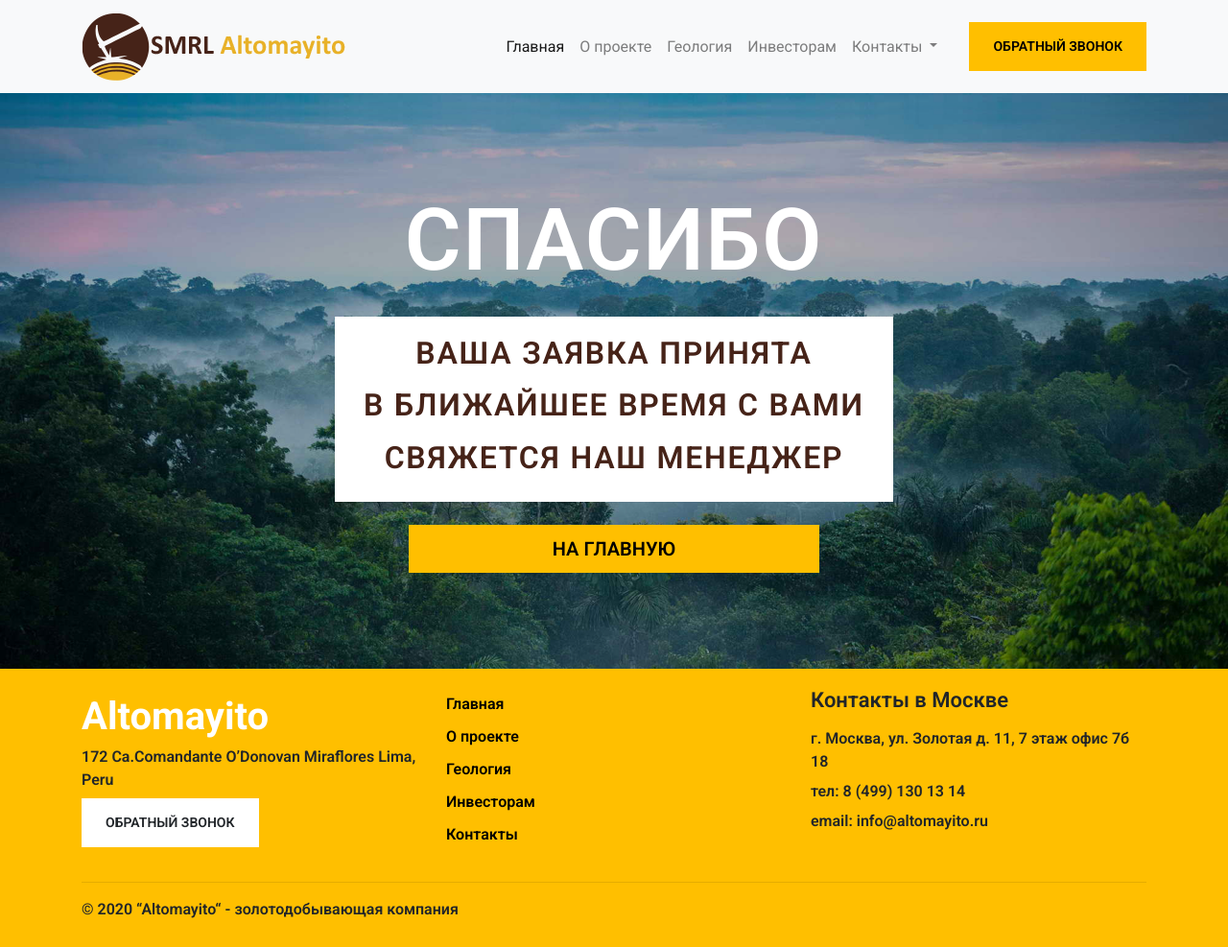
After one commit to StudioDivier/golden-trust, a Django app: page /thanks in a window 1280 px wide. The commit adds this page. Shown: the whole page at 96% size. Run offline with Django 3.2, Linux system fonts and the light colour scheme; some libraries are stand-ins or nearby versions.

Commit message:
thx page

```diff
--- a/app/static/css/style.css
+++ b/app/static/css/style.css
@@ -73,7 +73,7 @@ header nav ul li {
 }
 
 .main {
-  background-image: url(../img/bg-main.png);
+  background-image: url(../../img/bg-main.png);
   background-position: center center;
   background-size: cover;
   background-repeat: no-repeat;
@@ -236,7 +236,7 @@ header nav ul li {
   margin-bottom: 25px;
 }
 .index-block-four ul {
-  list-style: url(../img/li-dot.png);
+  list-style: url("../../img/li-dot.png");
   padding-left: 25px;
 }
 .index-block-four ul li {
@@ -497,3 +497,60 @@ footer h5 {
   background-color: #462318;
   color: #ffffff;
 }
+
+.thanks-cont {
+  background-image: url(../img/bg-main.png);
+  background-position: center center;
+  background-size: cover;
+  background-repeat: no-repeat;
+  display: flex;
+  align-items: center;
+  justify-content: center;
+}
+.thanks-cont .container {
+  display: flex;
+  flex-direction: column;
+  align-items: center;
+  justify-content: center;
+  height: 600px;
+}
+.thanks-cont .container .accepted {
+  background: white;
+  padding: 15px;
+}
+.thanks-cont .container .accepted h2 {
+  font-weight: 600;
+}
+.thanks-cont .container .thx {
+  padding: 10px 150px;
+}
+.thanks-cont h1 {
+  text-transform: uppercase;
+  color: #ffffff;
+  font-weight: 600;
+  letter-spacing: 2px;
+  font-size: 90px;
+  margin-bottom: 25px;
+  text-align: center;
+}
+@media (max-width: 768px) {
+  .thanks-cont h1 {
+    font-size: 50px;
+  }
+}
+.thanks-cont h2 {
+  text-transform: uppercase;
+  color: #462318;
+  background-color: #ffffff;
+  letter-spacing: 1.8px;
+  padding: 4px 15px;
+  text-align: center;
+}
+@media (max-width: 768px) {
+  .thanks-cont h2 {
+    font-size: 25px;
+  }
+}
+.thanks-cont a {
+  font-size: 20px;
+}
--- a/app/static/scss/main/main.scss
+++ b/app/static/scss/main/main.scss
@@ -45,6 +45,7 @@
     justify-content: center;
     height: 600px;
   }
+
 
   h1 {
     text-transform: uppercase;
--- /dev/null
+++ b/app/static/scss/main/thanks.scss
@@ -0,0 +1,67 @@
+@import "../colors";
+@import "../screen";
+
+
+.thanks-cont {
+  background-image: url(../img/bg-main.png);
+  background-position: center center;
+  background-size: cover;
+  background-repeat: no-repeat;
+
+
+  display: flex;
+  align-items: center;
+  justify-content: center;
+
+
+  .container {
+    display: flex;
+    flex-direction: column;
+    align-items: center;
+    justify-content: center;
+    height: 600px;
+
+    .accepted {
+      background: white;
+      padding: 15px;
+      h2{
+        font-weight: 600;
+      }
+    }
+
+    .thx{
+      padding: 10px 150px;
+    }
+  }
+
+
+  h1 {
+    text-transform: uppercase;
+    color: $light;
+    font-weight: 600;
+    letter-spacing: 2px;
+    font-size: 90px;
+    margin-bottom: 25px;
+    text-align: center;
+
+    @include md-max {
+      font-size: 50px;
+    }
+  }
+
+  h2 {
+    text-transform: uppercase;
+    color: $brown;
+    background-color: $light;
+    letter-spacing: 1.8px;
+    padding: 4px 15px;
+    text-align: center;
+    @include md-max {
+      font-size: 25px;
+    }
+  }
+
+  a {
+    font-size: 20px;
+  }
+}
--- a/app/static/scss/style.scss
+++ b/app/static/scss/style.scss
@@ -42,3 +42,4 @@
 @import "main/main";
 @import "footer";
 @import "callback-form";
+@import "main/thanks";
--- /dev/null
+++ b/app/templates/thanks.html
@@ -0,0 +1,109 @@
+<!doctype html>
+{% load static %}
+<html lang="en">
+<head>
+    <!-- Required meta tags -->
+    <meta charset="utf-8">
+    <meta name="viewport" content="width=device-width, initial-scale=1, shrink-to-fit=no">
+    <link rel="shortcut icon" href="{% static 'img/favicon.ico' %}" type="image/x-icon">
+
+    <!-- Bootstrap CSS -->
+    <link rel="stylesheet" href="{% static 'css/bootstrap.min.css' %}">
+    <link rel="stylesheet" href="{% static 'css/style.css' %}">
+    <title>Gold Group</title>
+</head>
+<body>
+<header>
+    <nav class="navbar navbar-expand-lg navbar-light bg-light">
+        <div class="container">
+            <a class="navbar-brand" href="#">
+                <img src="{% static 'img/logo.png' %}" alt="logo">
+            </a>
+            <button class="navbar-toggler" type="button" data-toggle="collapse" data-target="#navbarSupportedContent"
+                    aria-controls="navbarSupportedContent" aria-expanded="false" aria-label="Toggle navigation">
+                <span class="navbar-toggler-icon"></span>
+            </button>
+
+            <div class="collapse navbar-collapse" id="navbarSupportedContent">
+                <ul class="navbar-nav ml-auto">
+                    <li class="nav-item active">
+                        <a class="nav-link" href="/">Главная</a>
+                    </li>
+                    <li class="nav-item">
+                        <a class="nav-link" href="#about">О проекте</a>
+                    </li>
+                    <li class="nav-item">
+                        <a class="nav-link" href="#geology">Геология</a>
+                    </li>
+                    <li class="nav-item">
+                        <a class="nav-link" href="#for-investors">Инвесторам</a>
+                    </li>
+                    <li class="nav-item dropdown">
+                        <a class="nav-link dropdown-toggle" href="#" id="menu-contacts" role="button"
+                           data-toggle="dropdown"
+                           aria-haspopup="true" aria-expanded="false">
+                            Контакты
+                        </a>
+                        <div class="dropdown-menu" aria-labelledby="menu-contacts">
+<!--                            <a class="dropdown-item" href="#">Реквизиты</a>-->
+                            <a class="dropdown-item" href="tel:+74991301314">8 499 130 13 14</a>
+                            <a class="dropdown-item" href="mailto:info@gold-trust.ru">info@gold-trust.ru</a>
+                        </div>
+                    </li>
+                    <li class="nav-item">
+                        <a data-toggle="modal" data-target="#simple-callback" class="btn btn-gold">Обратный звонок</a>
+                    </li>
+                </ul>
+            </div>
+        </div>
+    </nav>
+</header>
+
+<section class="thanks-cont">
+    <div class="container">
+        <div class="h-main">
+            <h1>Спасибо</h1>
+        </div>
+        <div class="accepted">
+            <h2>Ваша заявка принята</h2>
+            <h2>В ближайшее время с Вами</h2>
+            <h2>свяжется наш менеджер</h2>
+        </div>
+
+        <a data-toggle="modal" data-target="#buy-stocks"  class="btn btn-gold mt-4 thx">На главную</a>
+    </div>
+</section>
+
+
+<footer style="margin-top: 0">
+    <div class="container">
+        <div class="row">
+            <div class="col-lg-4">
+                <a href="/" class="footer-logo">Altomayito</a>
+                <p>172 Ca.Comandante O’Donovan Miraflores Lima, Peru</p>
+                <a data-toggle="modal" data-target="#simple-callback"  class="btn">Обратный звонок</a>
+            </div>
+            <div class="col-lg-4">
+                <nav>
+                    <ul>
+                        <li><a href="">Главная</a></li>
+                        <li><a href="">О проекте</a></li>
+                        <li><a href="">Геология</a></li>
+                        <li><a href="">Инвесторам</a></li>
+                        <li><a href="">Контакты</a></li>
+                    </ul>
+                </nav>
+            </div>
+            <div class="col-lg-4">
+                <h5>Контакты в Москве</h5>
+                <p>г. Москва, ул. Золотая д. 11, 7 этаж офис 7б 18</p>
+                <p>тел: 8 (499) 130 13 14</p>
+                <p>email: info@altomayito.ru</p>
+            </div>
+        </div>
+        <hr>
+        <p>© 2020 “Altomayito“ - золотодобывающая компания</p>
+    </div>
+</footer>
+</body>
+</html>
--- a/app/urls.py
+++ b/app/urls.py
@@ -8,4 +8,6 @@ app_name = 'index'
 
 urlpatterns = [
     path('', views.index, name='index'),
+    path('thanks', views.thank, name='thank'),
+    path('privacy', views.privacy, name='privacy'),
     ]
--- a/app/views.py
+++ b/app/views.py
@@ -1,13 +1,12 @@
 from django.shortcuts import render
-from django.shortcuts import get_object_or_404
-from django.core.paginator import Paginator, EmptyPage, PageNotAnInteger
-from django.http import HttpResponse
 from django.http import HttpResponseRedirect
+from django.urls import reverse
 
-from .models import CallBack, BuyFeed, DownFeed, FooterFeed
+
 from .forms import CallBackForm, BuyFeedForm, DownFeedForm, FooterFeedForm
 
 from .services import send_mail
+from .services import database_form
 
 
 def index(request):
@@ -17,56 +16,57 @@ def index(request):
     :param request:
     :return: render index.html
     """
+
     if request.method == 'POST':
+
         form_call = CallBackForm(request.POST)
         form_buy = BuyFeedForm(request.POST)
         form_down = DownFeedForm(request.POST)
         form_footer = FooterFeedForm(request.POST)
-        if form_call.is_valid():
-            data = form_call.cleaned_data
-            form_place = 'обратный звонок'
-            feed = CallBack()
-            feed.name = data['name']
-            feed.phone = data['phone']
-            feed.cat_form = form_place
-            feed.save()
-            send_mail.send_info(form_place, name=data['name'], phone=data['phone'])
 
-        if form_buy.is_valid():
-            data = form_buy.cleaned_data
-            form_place = 'покупка акций'
-            feed = BuyFeed()
-            feed.name = data['name']
-            feed.phone = data['phone']
-            feed.email = data['email']
-            feed.cat_form = form_place
-            feed.save()
-            send_mail.send_info(form_place, name=data['name'], phone=data['phone'], email=data['email'])
+        if 'simple-callback' in request.POST:
+            # form_call = CallBackForm(request.POST)
+            if form_call.is_valid():
+                data = form_call.cleaned_data
+                form_place = 'обратный звонок'
+                bd_tg = database_form.callback_add(name=data['name'], phone=data['phone'],
+                                                   cat_form=form_place)
+                send_mail.send_info(form_place, name=data['name'], phone=data['phone'])
 
-        if form_down.is_valid():
-            data = form_buy.cleaned_data
-            form_place = 'скачать документы'
-            feed = DownFeed()
-            feed.name = data['name']
-            feed.phone = data['phone']
-            feed.email = data['email']
-            feed.cat_form = form_place
-            feed.save()
-            send_mail.send_info(form_place, name=data['name'], phone=data['phone'], email=data['email'])
+            return render(request, 'thanks.html')
 
-        if form_footer.is_valid():
-            data = form_buy.cleaned_data
-            form_place = 'заявка для связи'
-            feed = FooterFeed()
-            feed.name = data['name']
-            feed.phone = data['phone']
-            feed.email = data['email']
-            feed.cat_form = form_place
-            feed.save()
-            send_mail.send_info(form_place, name=data['name'], phone=data['phone'], email=data['email'])
+        if 'buy-stocks' in request.POST:
+            # form_buy = BuyFeedForm(request.POST)
+            if form_buy.is_valid():
+                data = form_buy.cleaned_data
+                form_place = 'покупка акций'
+                bd_tg = database_form.callback_add(name=data['name'], phone=data['phone'],
+                                                   email=data['email'], cat_form=form_place)
+                send_mail.send_info(form_place, name=data['name'], phone=data['phone'], email=data['email'])
 
-        return render(request, 'index.html', {'form_call': form_call, 'form_buy': form_buy,
-                                              'form_down':form_down, 'form_footer': form_footer})
+            return HttpResponseRedirect('/thanks')
+
+        if 'download-documents' in request.POST:
+            # form_down = DownFeedForm(request.POST)
+            if form_down.is_valid():
+                data = form_down.cleaned_data
+                form_place = 'скачать документы'
+                database_form.callback_add(name=data['name'], phone=data['phone'],
+                                                   email=data['email'], cat_form=form_place)
+                send_mail.send_info(form_place, name=data['name'], phone=data['phone'], email=data['email'])
+
+            return HttpResponseRedirect('/thanks')
+
+        if 'footer-form' in request.POST:
+            # form_footer = FooterFeedForm(request.POST)
+            if form_footer.is_valid():
+                data = form_footer.cleaned_data
+                form_place = 'заявка для связи'
+                database_form.callback_add(name=data['name'], phone=data['phone'],
+                                                   email=data['email'], cat_form=form_place)
+                send_mail.send_info(form_place, name=data['name'], phone=data['phone'], email=data['email'])
+
+            return HttpResponseRedirect('/thanks')
 
     else:
         form_call = CallBackForm(request.POST)
@@ -76,3 +76,11 @@ def index(request):
 
         return render(request, 'index.html', {'form_call': form_call, 'form_buy': form_buy,
                                               'form_down': form_down, 'form_footer': form_footer})
+
+
+def thank(request):
+    return render(request, 'thanks.html')
+
+
+def privacy(request):
+    return render(request, 'privacy.html')
--- a/passenger_wsgi.py
+++ b/passenger_wsgi.py
@@ -1,6 +1,6 @@
 # -*- coding: utf-8 -*-
 import os, sys
-sys.path.insert(0, '/var/www/u0000006/data/www/gold-trust.ru/goldentrust')
+sys.path.insert(0, '/var/www/u0000006/data/www/gold-trust.ru/_goldentrust')
 sys.path.insert(1, '/var/www/u0000006/data/djangoenv/lib/python3.7/site-packages')
 os.environ['DJANGO_SETTINGS_MODULE'] = '_goldentrust.settings'
 from django.core.wsgi import get_wsgi_application
```
Also changed, not shown: _goldentrust/settings.py (+8 -8 lines), app/services/database_form.py (+31 -15 lines), app/templates/index.html (+8 -6 lines), app/migrations/0001_initial.py, app/migrations/0002_remove_callback_email.py (deleted), app/migrations/0003_auto_20201016_1629.py (deleted), app/migrations/0004_buyfeed_downfeed.py (deleted), app/migrations/0005_footerfeed.py (deleted), app/static/css/main/thanks.css (added), app/static/img/favicon.ico (added), 2 other files.
